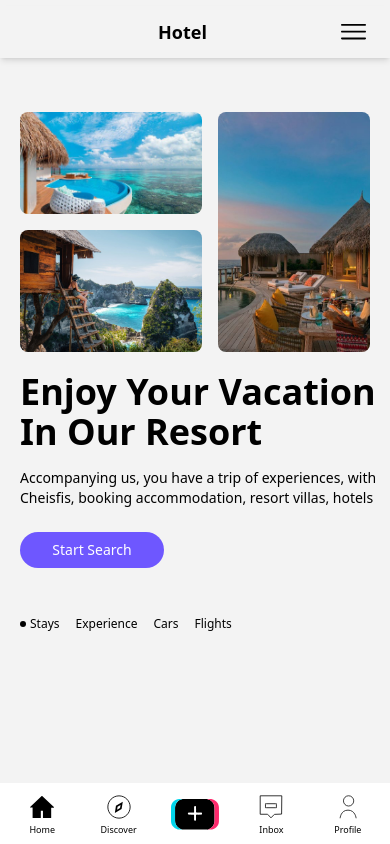
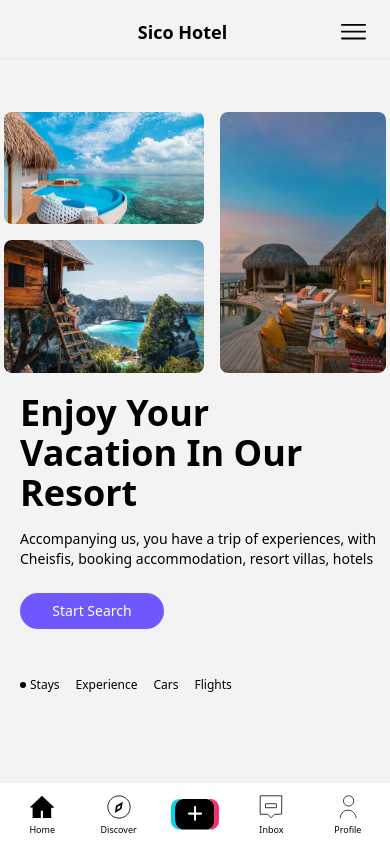
Before and after one commit to elvrby/sicohotel, a Next.js app: page / in a window 390 px wide. Built offline with nearby package versions, Linux system fonts and the light colour scheme.

Commit message:
Bug Fixes

```diff
--- a/src/components/header.tsx
+++ b/src/components/header.tsx
@@ -85,10 +85,10 @@ const HeaderComponent: React.FC = () =>{
 
 
             {/* Mobile */}
-            <div className="fixed w-full md:hidden shadow-md z-20">
+            <div className="fixed w-full lg:hidden shadow-sm z-20">
                 <div className="w-full flex items-center justify-between pl-6 pr-6 p-3 2xl:pl-80 2xl:pr-80">
                     <div className="flex-1 text-center font-semibold text-lg">
-                    <h1>Hotel</h1>
+                    <h1>Sico Hotel</h1>
                     </div>
                     <button className="flex items-center justify-end" onClick={handleToggleNavbar}>
                     <svg width={25}viewBox="0 0 13 8"fill="none"xmlns="http://www.w3.org/2000/svg"className="ofill">
@@ -100,6 +100,7 @@ const HeaderComponent: React.FC = () =>{
                 </div>
                 <NavbarComponent isOpen={isNavbarOpen} onClose={handleCloseNavbar} />
             </div>
+
         </header>
     )
 }
--- a/src/components/index.tsx
+++ b/src/components/index.tsx
@@ -2,10 +2,10 @@ import Image from "next/image";
 const IndexComponent: React.FC = () => {
     return(
         <main className="w-full h-full flex items justify-center z-0">
-            <div className="flex items-center justify-between w-full lg:pl-40 lg:pr-40 pl-5 pr-5 z-0">
+            <div className="flex items-center justify-between w-full lg:pl-40 lg:pr-40 pl-1 pr-1 md:pl-5 z-0">
                 <div className="w-full flex flex-col-reverse lg:flex-row mt-12">
-                    <div className="w-full flex flex-col items-start">
-                        <h1 className="w-96 text-4xl font-bold mt-5">Enjoy Your Vacation In Our Resort</h1>
+                    <div className="w-full flex flex-col items-start pl-4 pr-4">
+                        <h1 className="w-72 text-4xl font-bold mt-5">Enjoy Your Vacation In Our Resort</h1>
                         <p className="w-96 text-sm mt-4">Accompanying us, you have a trip of experiences,
                         with Cheisfis, booking accommodation,
                         resort villas, hotels</p>
```
